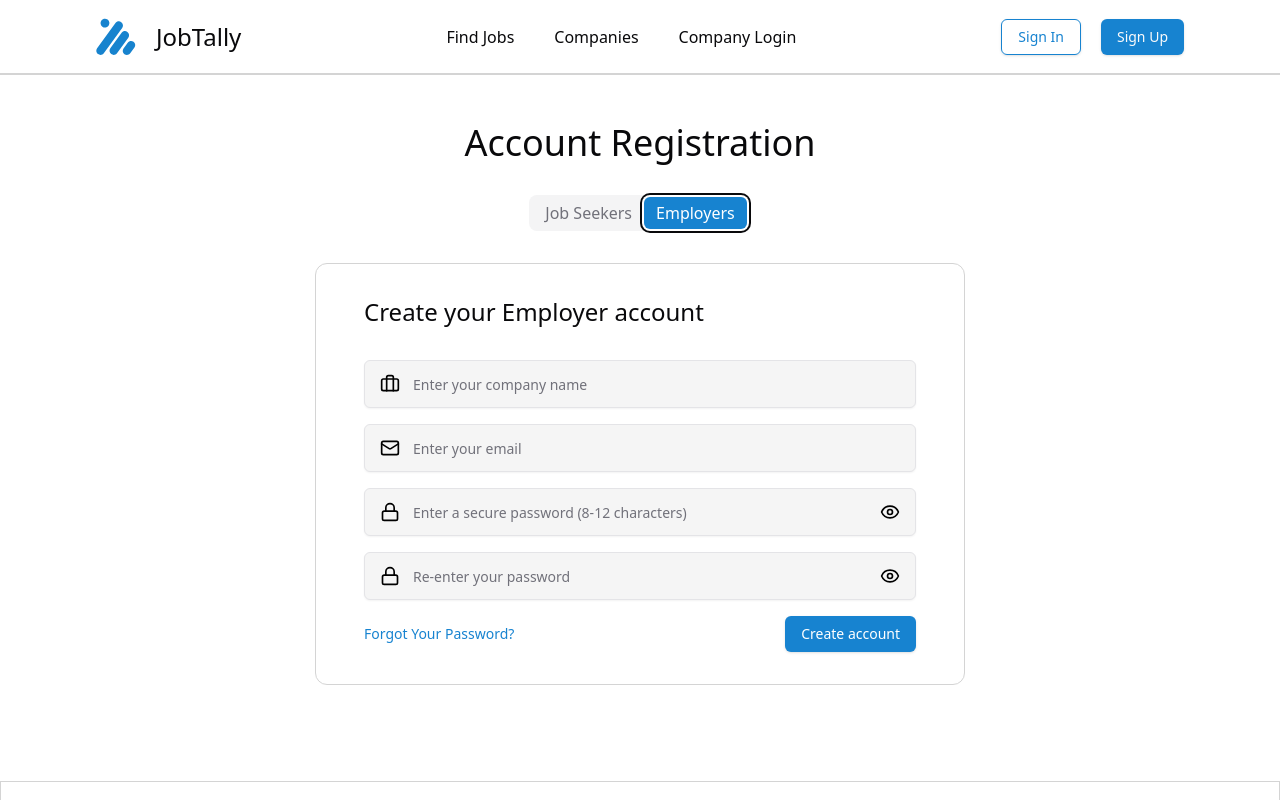
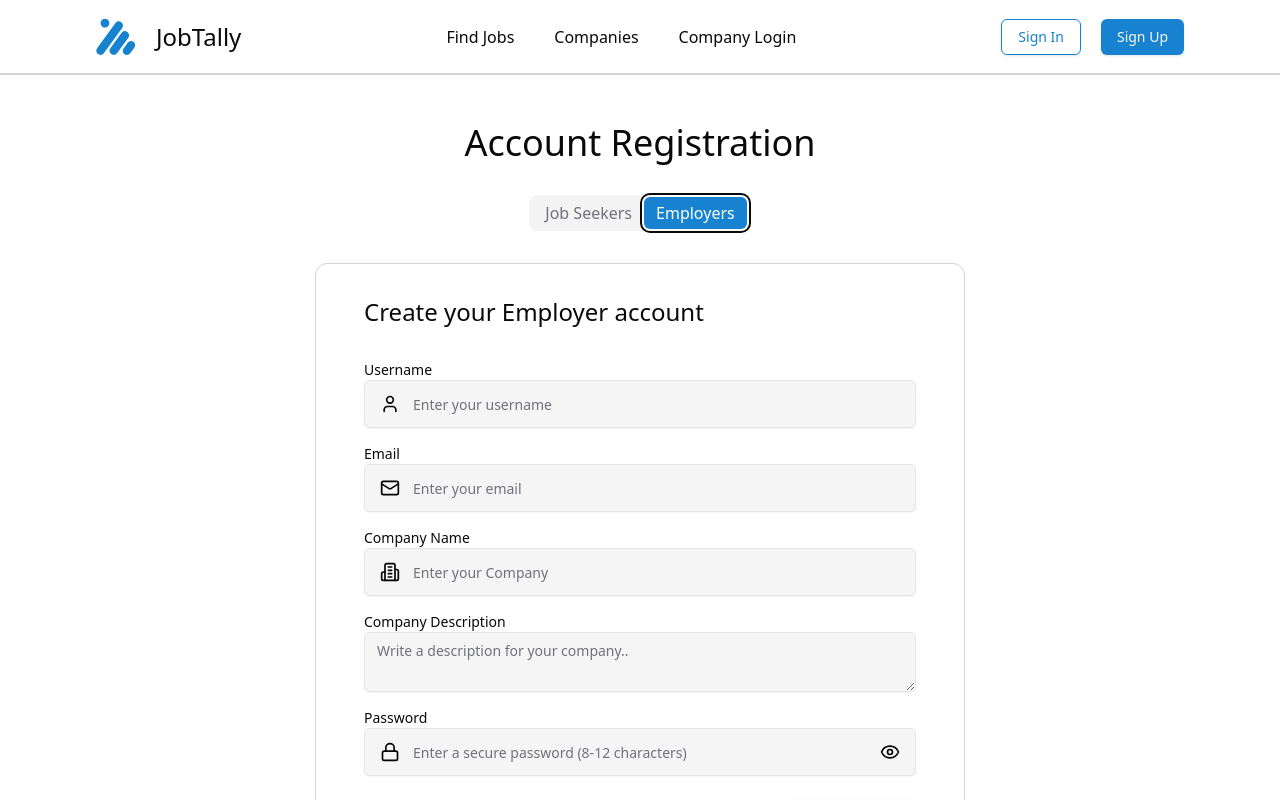
Before and after one commit to riomar0001/bayaw-jobs, a React (Vite) app in the folder frontend/: page /register in a window 1280 px wide. Both pictures are taken after a click on the tab "Employers". Shown: the top 800 px of the page. Built offline with nearby package versions, Linux system fonts and the light colour scheme.

Commit message:
Fix auth pages

```diff
--- a/frontend/src/components/customs/landing/cards/JobsPickCard.tsx
+++ b/frontend/src/components/customs/landing/cards/JobsPickCard.tsx
@@ -1,4 +1,3 @@
-import { images } from "@/constants";
 import { FaChartPie, FaSuitcase } from "react-icons/fa";
 import { FaLocationDot } from "react-icons/fa6";
 import { AiFillDollarCircle } from "react-icons/ai";
@@ -14,12 +13,13 @@ const JobsPickCard = ({
   salary,
   category,
   timestamp,
+  image,
 }: JobsPickCardProps) => {
   return (
     <div className="w-[450px] h-auto bg-white border border-neutral-200 rounded-xl flex flex-col justify-start items-start space-y-6 px-8 py-6 hover:border-lochmara-500 cursor-pointer">
       <div className="flex gap-4 items-center">
 
-        <img src={images.sample_profile_1} className="w-12 h-12 rounded-full" />
+        <img src={image} className="w-12 h-12 rounded-full object-cover" />
         <div className="flex flex-col flex-grow">
           <h1 className="text-lg text-stone-800 font-medium">{jobtitle}</h1>
           <p className="text-sm text-neutral-500">{company}</p>
--- a/frontend/src/components/customs/landing/cards/LatestJobCard.tsx
+++ b/frontend/src/components/customs/landing/cards/LatestJobCard.tsx
@@ -1,15 +1,14 @@
-import { images } from "@/constants";
-
 const LatestJobCard = ({
   company,
   jobquantity,
   category,
+  image,
 }: LatestJobCardProps) => {
   return (
     <div className="w-[400px] h-auto bg-white border border-neutral-200 rounded-xl flex flex-col justify-start items-start space-y-6 px-8 py-6 hover:border-lochmara-500 cursor-pointer">
       <div className="flex gap-4 items-center">
 
-        <img src={images.sample_profile_1} className="w-12 h-12 rounded-full" />
+        <img src={image} className="w-12 h-12 rounded-full object-cover" />
         <div className="flex flex-col flex-grow">
           <h1 className="text-sm text-neutral-500 font-medium">Company</h1>
           <p className="text-xl text-stone-800 ">{company}</p>
--- a/frontend/src/components/customs/landing/sections/JobsPick.tsx
+++ b/frontend/src/components/customs/landing/sections/JobsPick.tsx
@@ -18,6 +18,7 @@ const JobsPick = () => {
                             salary={item.salary}
                             category={item.category}
                             timestamp={item.timestamp}
+                            image={item.image}
                         />
                     );
                 })}
--- a/frontend/src/components/customs/landing/sections/LatestJobs.tsx
+++ b/frontend/src/components/customs/landing/sections/LatestJobs.tsx
@@ -14,6 +14,7 @@ const JobsPick = () => {
                                 company={item.company}
                                 jobquantity={item.jobquantity}
                                 category={item.category}
+                                image={item.image}
                             />
                         );
                     })}
--- a/frontend/src/pages/Registration.tsx
+++ b/frontend/src/pages/Registration.tsx
@@ -1,8 +1,9 @@
 import { Tabs, TabsContent, TabsList, TabsTrigger } from "@/components/ui/tabs";
 import { Button } from "@/components/ui/button";
 import { Input } from "@/components/ui/input";
-import { Eye, EyeOff, Lock, Mail, User, Briefcase } from "lucide-react";
+import { Eye, EyeOff, Lock, Mail, User, Building2, UserPlus } from "lucide-react";
 import { useState } from "react";
+import { Textarea } from "@/components/ui/textarea";
 
 const AccountRegistration = () => {
   const [showPassword, setShowPassword] = useState(false);
@@ -11,125 +12,123 @@ const AccountRegistration = () => {
     setShowPassword(!showPassword);
   };
 
-  const registrationForms = [
-    {
-      value: "jobseeker",
-      title: "Create your Job Seeker account",
-      fields: [
-        {
-          label: "Username",
-          placeholder: "Enter your username",
-          icon: <User color="black" size={20} />,
-        },
-        {
-          label: "Email",
-          placeholder: "Enter your email",
-          icon: <Mail color="black" size={20} />,
-        },
-        {
-          label: "Password",
-          placeholder: "Enter a secure password (8-12 characters)",
-          type: "password",
-          icon: <Lock color="black" size={20} />,
-        },
-        {
-          label: "Confirm Password",
-          placeholder: "Re-enter your password",
-          type: "password",
-          icon: <Lock color="black" size={20} />,
-        },
-      ],
-    },
-    {
-      value: "employer",
-      title: "Create your Employer account",
-      fields: [
-        {
-          label: "Company Name",
-          placeholder: "Enter your company name",
-          icon: <Briefcase color="black" size={20} />,
-        },
-        {
-          label: "Email",
-          placeholder: "Enter your email",
-          icon: <Mail color="black" size={20} />,
-        },
-        {
-          label: "Password",
-          placeholder: "Enter a secure password (8-12 characters)",
-          type: "password",
-          icon: <Lock color="black" size={20} />,
-        },
-        {
-          label: "Confirm Password",
-          placeholder: "Re-enter your password",
-          type: "password",
-          icon: <Lock color="black" size={20} />,
-        },
-      ],
-    },
-  ];
 
   return (
     <div className="bg-white w-full h-auto pt-12 pb-24">
       <h1 className="text-4xl font-medium text-center mb-8">Account Registration</h1>
+
       <div className="flex justify-center">
         <Tabs defaultValue="jobseeker">
           <div className="flex justify-center mb-8">
             <TabsList>
-              <TabsTrigger
-                value="jobseeker"
-                className="data-[state=active]:text-white data-[state=active]:bg-lochmara-500 text-base font-normal"
-              >
-                Job Seekers
-              </TabsTrigger>
-              <TabsTrigger
-                value="employer"
-                className="data-[state=active]:text-white data-[state=active]:bg-lochmara-500 text-base font-normal"
-              >
-                Employers
-              </TabsTrigger>
+              <TabsTrigger value="jobseeker" className="data-[state=active]:text-white data-[state=active]:bg-lochmara-500 text-base font-normal">Job Seekers</TabsTrigger>
+              <TabsTrigger value="employer" className="data-[state=active]:text-white data-[state=active]:bg-lochmara-500 text-base font-normal">Employers</TabsTrigger>
             </TabsList>
           </div>
-          {registrationForms.map((form) => (
-            <TabsContent key={form.value} value={form.value}>
+
+          <TabsContent value="jobseeker">
             <div className="w-[650px] h-auto bg-white border border-neutral-300 rounded-xl px-12 py-8">
-                <h1 className="font-normal text-2xl mb-8">{form.title}</h1>
-                {form.fields.map((field, index) => (
-                  <div key={index} className="relative mb-4">
-                    {field.icon && (
-                      <div className="absolute left-4 top-1/2 transform -translate-y-1/2">
-                        {field.icon}
+              <h1 className="font-normal text-2xl mb-8">Create your Job Seeker account</h1>
+
+              <h1 className="text-sm font-normal">Username</h1>
+              <div className="relative mb-4">
+                <User color="black" size={20} className="absolute left-4 top-1/2 transform -translate-y-1/2" />
+                <Input placeholder="Enter username" className="bg-neutral-100 h-12 pl-12" />
               </div>
-                    )}
+
+              <h1 className="text-sm font-normal">Email</h1>
+              <div className="relative mb-4">
+                <Mail color="black" size={20} className="absolute left-4 top-1/2 transform -translate-y-1/2" />
+                <Input placeholder="Enter your email" className="bg-neutral-100 h-12 pl-12" />
+              </div>
+
+              <h1 className="text-sm font-normal">First Name</h1>
+              <div className="relative mb-4">
+                <UserPlus color="black" size={20} className="absolute left-4 top-1/2 transform -translate-y-1/2" />
+                <Input placeholder="Enter your first name" className="bg-neutral-100 h-12 pl-12" />
+              </div>
+
+              <h1 className="text-sm font-normal">Last Name</h1>
+              <div className="relative mb-4">
+                <UserPlus color="black" size={20} className="absolute left-4 top-1/2 transform -translate-y-1/2" />
+                <Input placeholder="Enter your last name" className="bg-neutral-100 h-12 pl-12" />
+              </div>
+
+              <h1 className="text-sm font-normal">Password</h1>
+              <div className="relative mb-6">
+                <Lock color="black" size={20} className="absolute left-4 top-1/2 transform -translate-y-1/2" />
                 <Input
-                      placeholder={field.placeholder}
-                      type={field.type === "password" ? (showPassword ? "text" : "password") : field.type || "text"}
+                  placeholder="Enter a secure password (8-12 characters)"
+                  type={showPassword ? "text" : "password"}
                   className="bg-neutral-100 h-12 pl-12"
                 />
-                    {field.type === "password" && (
                 <div
                   className="absolute right-4 top-1/2 transform -translate-y-1/2 cursor-pointer"
                   onClick={togglePasswordVisibility}
                 >
                   {showPassword ? <EyeOff color="black" size={20} /> : <Eye color="black" size={20} />}
                 </div>
-                    )}
               </div>
-                ))}
+
               <div className="flex justify-between items-center">
-                  <h1 className="text-sm text-lochmara-500 hover:underline cursor-pointer">
-                    Forgot Your Password?
-                  </h1>
-                  <Button className="bg-lochmara-500 text-white hover:bg-neutral-500">
-                    Create account
-                  </Button>
+                <h1 className="text-sm text-lochmara-500 hover:underline cursor-pointer">Forgot Your Password?</h1>
+                <Button className="bg-lochmara-500 text-white hover:bg-neutral-500">Create account</Button>
               </div>
             </div>
           </TabsContent>
-          ))}
+
+          <TabsContent value="employer">
+            <div className="w-[650px] h-auto bg-white border border-neutral-300 rounded-xl px-12 py-8">
+              <h1 className="font-normal text-2xl mb-8">Create your Employer account</h1>
+
+              <h1 className="text-sm font-normal">Username</h1>
+              <div className="relative mb-4">
+                <User color="black" size={20} className="absolute left-4 top-1/2 transform -translate-y-1/2" />
+                <Input placeholder="Enter your username" className="bg-neutral-100 h-12 pl-12" />
+              </div>
+
+              <h1 className="text-sm font-normal">Email</h1>
+              <div className="relative mb-4">
+                <Mail color="black" size={20} className="absolute left-4 top-1/2 transform -translate-y-1/2" />
+                <Input placeholder="Enter your email" className="bg-neutral-100 h-12 pl-12" />
+              </div>
+
+              <h1 className="text-sm font-normal">Company Name</h1>
+              <div className="relative mb-4">
+                <Building2 color="black" size={20} className="absolute left-4 top-1/2 transform -translate-y-1/2" />
+                <Input placeholder="Enter your Company" className="bg-neutral-100 h-12 pl-12" />
+              </div>
+
+              <h1 className="text-sm font-normal">Company Description</h1>
+              <Textarea placeholder="Write a description for your company.." className="bg-neutral-100 mb-4" />
+
+              <h1 className="text-sm font-normal">Password</h1>
+              <div className="relative mb-6">
+                <Lock color="black" size={20} className="absolute left-4 top-1/2 transform -translate-y-1/2" />
+                <Input
+                  placeholder="Enter a secure password (8-12 characters)"
+                  type={showPassword ? "text" : "password"}
+                  className="bg-neutral-100 h-12 pl-12"
+                />
+                <div
+                  className="absolute right-4 top-1/2 transform -translate-y-1/2 cursor-pointer"
+                  onClick={togglePasswordVisibility}
+                >
+                  {showPassword ? <EyeOff color="black" size={20} /> : <Eye color="black" size={20} />}
+                </div>
+              </div>
+
+              <div className="flex justify-between items-center">
+                <h1 className="text-sm text-lochmara-500 hover:underline cursor-pointer">Forgot Your Password?</h1>
+                <Button className="bg-lochmara-500 text-white hover:bg-neutral-500">Create account</Button>
+              </div>
+            </div>
+          </TabsContent>
         </Tabs>
       </div>
+
+
+
     </div>
   );
 };
--- a/frontend/src/types/type.d.ts
+++ b/frontend/src/types/type.d.ts
@@ -12,12 +12,14 @@ declare interface JobsPickCardProps {
   salary: string;
   category: string[];
   timestamp: string;
+  image: any;
 }
 
 declare interface LatestJobCardProps {
   company: string;
   jobquantity: string;
   category: string[];
+  image: any;
 }
 
 
```
Also changed, not shown: frontend/src/components/customs/landing/Navbar.tsx (+8 -4 lines), frontend/src/constants/index.ts (+11 -0 lines), frontend/src/assets/images/sample-company-2.jpg (added), frontend/src/assets/images/sample-company-3.jpg (added). Lines whose indentation alone changed are shown as unchanged.
